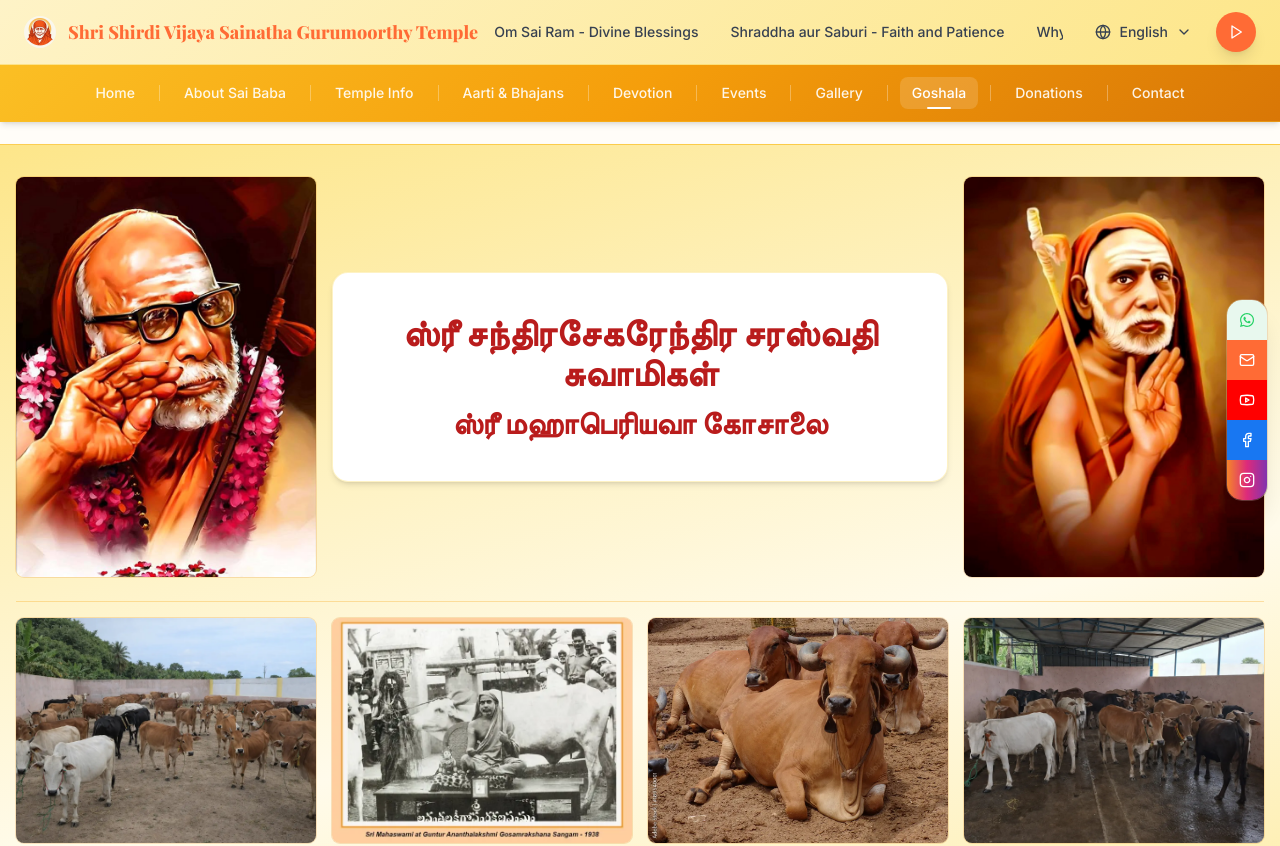
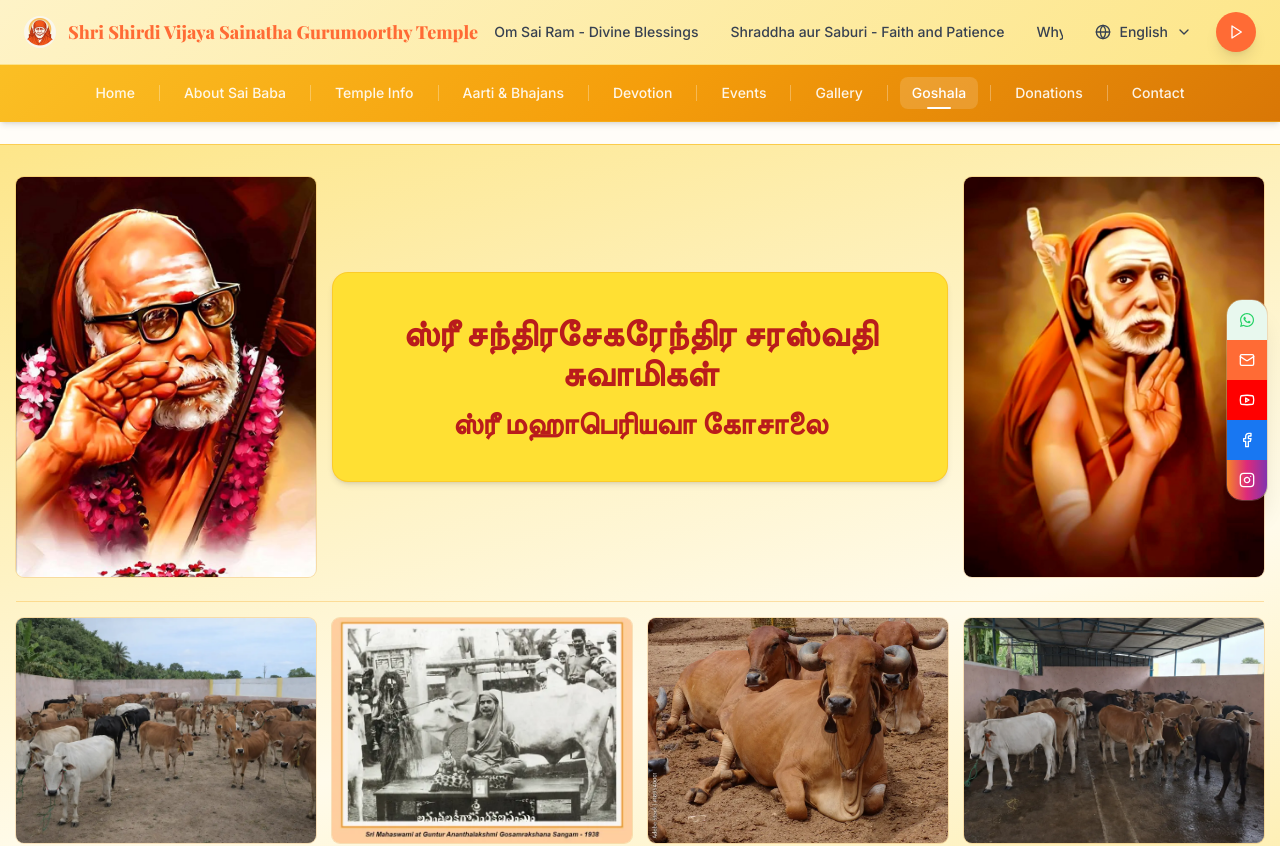
Before and after one commit to vigneshmuthu789/Saibab-1030-v2, a Next.js app: page /goshla in a window 1280 px wide. Shown: the top 846 px of the page. Built offline with nearby package versions, Linux system fonts and the light colour scheme.

Commit message:
Update Goshala title card background color to yellow

```diff
--- a/src/app/goshla/page.tsx
+++ b/src/app/goshla/page.tsx
@@ -46,7 +46,7 @@ export default function GoshlaPage() {
             </div>
 
             <div className="order-first w-full min-w-0 lg:order-none lg:col-span-6">
-              <Card className="border-amber-200/50 bg-white rounded-2xl px-6 py-8 text-center shadow-md backdrop-blur-sm sm:px-8 sm:py-10 md:px-12">
+              <Card className="border-amber-400/60 bg-[#ffe033] rounded-2xl px-6 py-8 text-center shadow-md backdrop-blur-sm sm:px-8 sm:py-10 md:px-12">
                 <h1 className="text-xl sm:text-2xl md:text-3xl lg:text-4xl font-black leading-tight tracking-normal text-red-700 break-words [overflow-wrap:anywhere]">
                   ஸ்ரீ சந்திரசேகரேந்திர சரஸ்வதி சுவாமிகள்
                 </h1>
```
